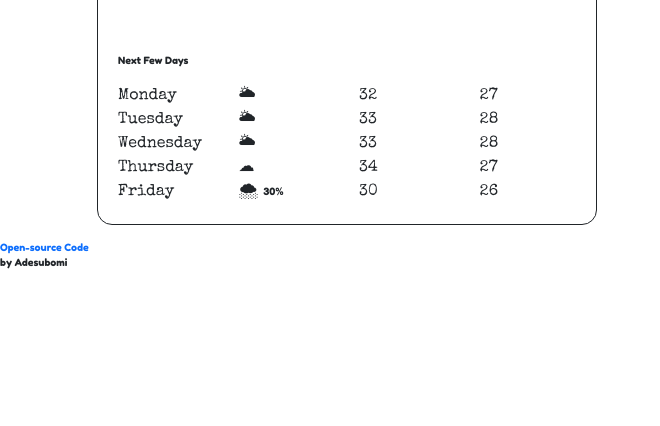
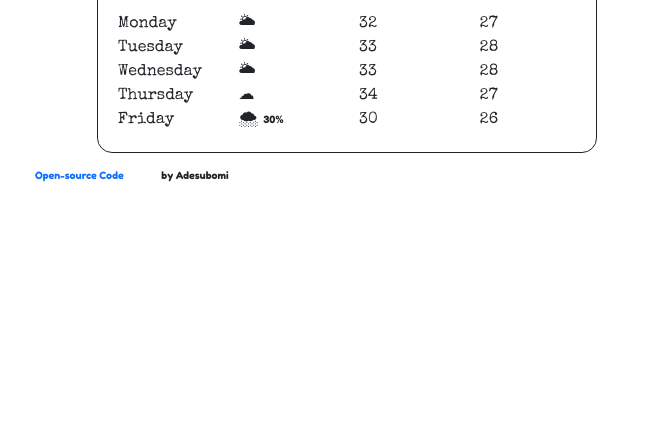
Before and after one commit to ASubby/Weather-app2, a plain HTML site: page index.html in a window 1280 px wide. Shown: the part 374-800 px from the top of the page, without its empty margins (0-660 px from the left). Drawn offline with nearby package versions, Linux system fonts and the light colour scheme.

Commit message:
Added class

```diff
--- a/Src/styles.css
+++ b/Src/styles.css
@@ -23,8 +23,9 @@ a {
 .description {
   font-family: "Fredoka One", cursive;
 }
-a {
-  display: block;
+.info {
+  padding: 20px;
+  margin: 15px;
 }
 
 .percent,
--- a/index.html
+++ b/index.html
@@ -101,7 +101,7 @@
         <script src="src/index.js"></script>
       </div>
     </div>
-     <p> <a href="https://github.com/ASubby/Weather-app2">
+     <p> <a href="https://github.com/ASubby/Weather-app2" class="info">
           Open-source Code </a> by Adesubomi</p>
 
   </body>
```
